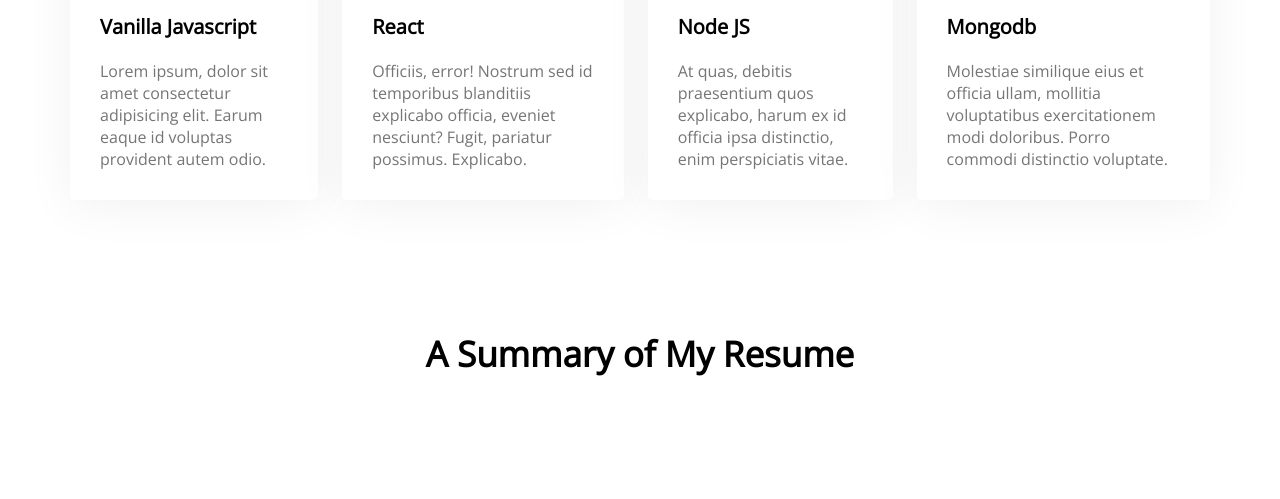
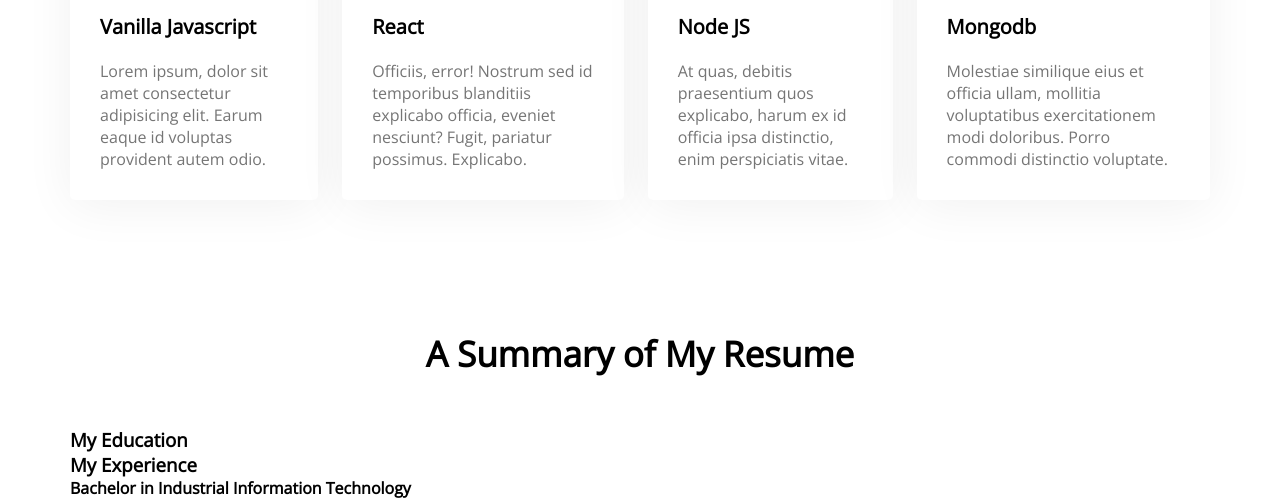
Before and after one commit to AbuAlSaeidRajon/my-portfolio, a plain HTML site: page index.html in a window 1280 px wide. Shown: the part 1757-2256 px from the top of the page. Before the commit the page ends 2184 px from the top, so only its background shows below. Drawn offline with nearby package versions, Linux system fonts and the light colour scheme.

Commit message:
output ss added

```diff
--- a/index.html
+++ b/index.html
@@ -84,6 +84,15 @@
         <section class="resume">
             <h3 class="section-title">A Summary of My Resume</h3>
             <div class="resume-content"></div>
+            <div>
+                <h3 class="resume-title">My Education</h3>
+            </div>
+            <div>
+                <h3 class="resume-title">My Experience</h3>
+                <div>
+                    <h4>Bachelor in Industrial Information Technology</h4>
+                </div>
+            </div>
         </section>
     </main>
     <footer>
--- a/styles/portfolio.css
+++ b/styles/portfolio.css
@@ -132,3 +132,7 @@ section{
 }
 
 /* Resume Styles */
+
+.resume-content{
+    display: flex;
+}
```
Also changed, not shown: output ss/Web capture_20-9-2023_02332_.jpeg (added).
